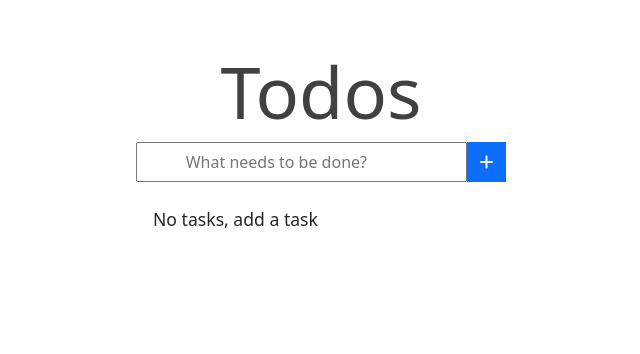
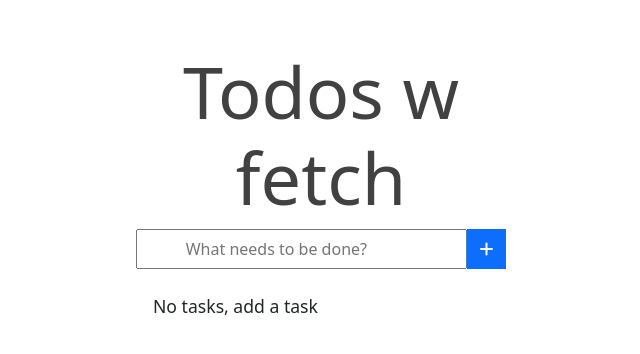
Before and after one commit to samuelpalaciosdev/todo-list-with-fetch, a React (Create React App) app: page / in a window 1280 px wide. Shown: the top 354 px of the page, without its empty margins (319-959 px from the left). Built offline with nearby package versions, Linux system fonts and the light colour scheme.

Commit message:
Clone project

```diff
--- a/src/Components/TodoForm.jsx
+++ b/src/Components/TodoForm.jsx
@@ -43,7 +43,7 @@ const TodoForm = ({
 
   return (
     <div className="form-container text-center mt-5">
-      <h1 className="display-2">Todos</h1>
+      <h1 className="display-2">Todos w fetch</h1>
       <form onSubmit={submitTodo}>
         <input
           value={inputValue}
```
